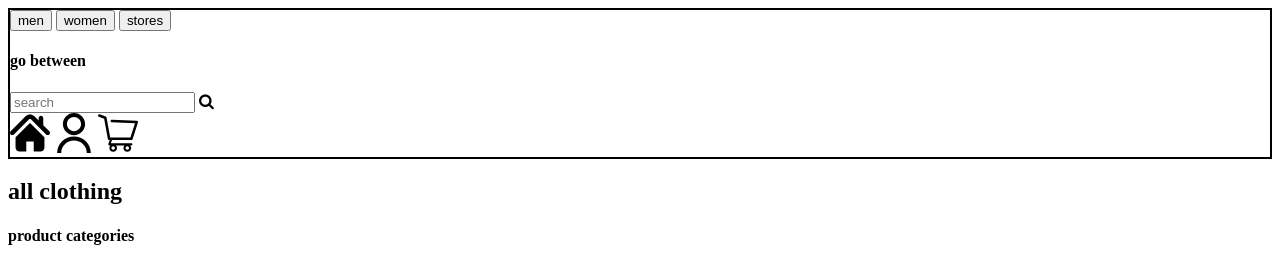
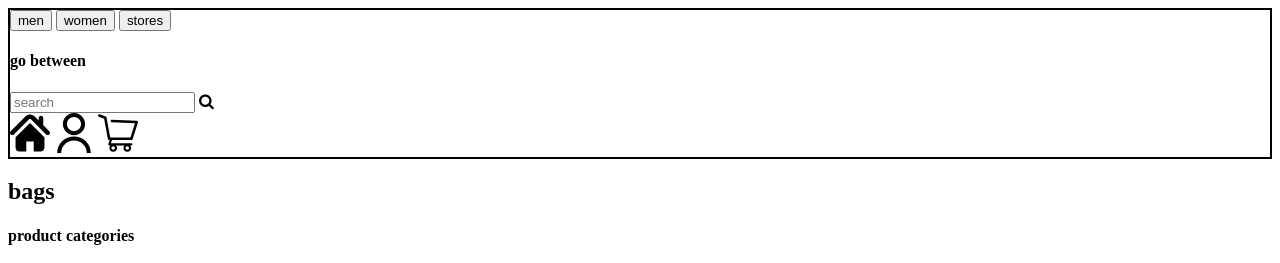
Before and after one commit to Marwa2Mohamed/GoBetween-eCommerce, a plain HTML site: page website-pages/men-bags.html in a window 1280 px wide. Shown: the top 263 px of the page. Drawn offline with Linux system fonts and the light colour scheme.

Commit message:
bags images are added and the h1 category name is changed

```diff
--- a/website-pages/men-bags.html
+++ b/website-pages/men-bags.html
@@ -41,7 +41,7 @@
 
                 <!--Start The main Title container-->
                     <section id="page-title">
-                        <h1>all clothing</h1>
+                        <h1>bags</h1>
                     </section>
                 <!--End The main Title container-->
 
```
